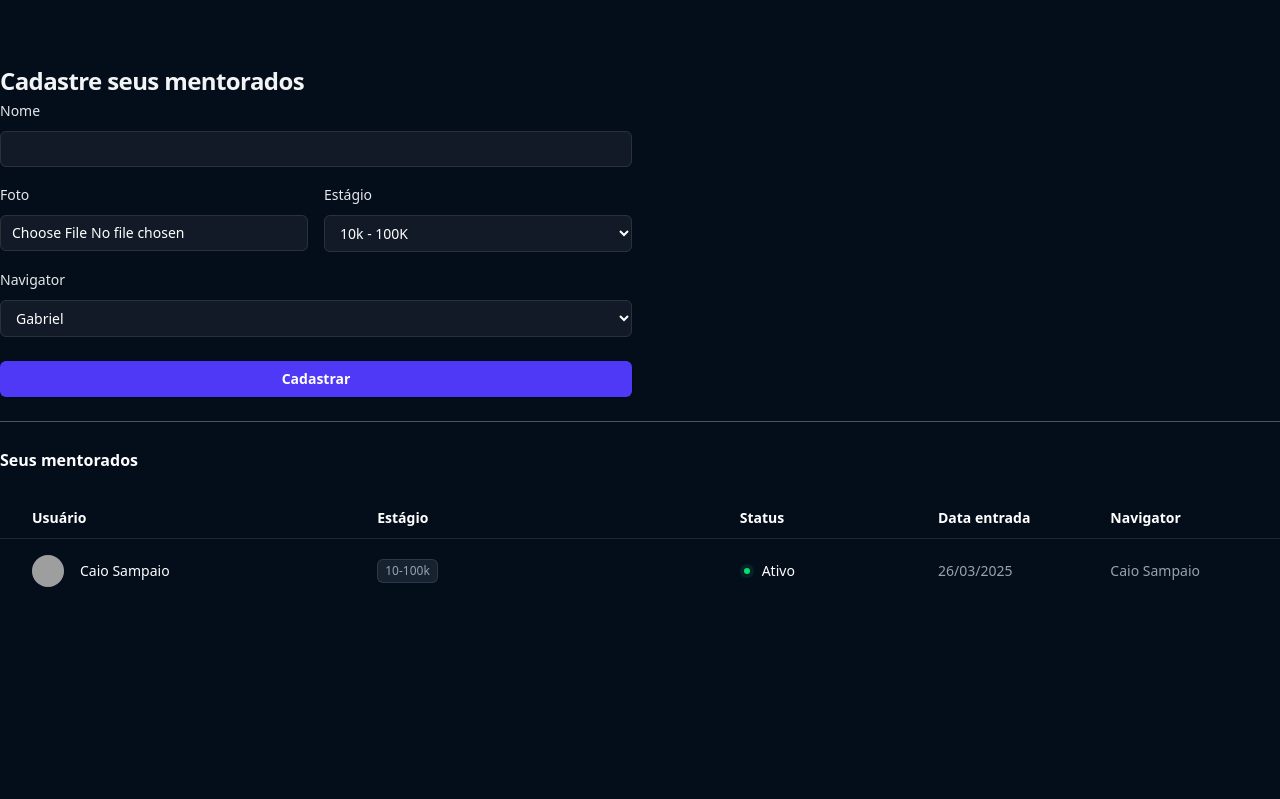
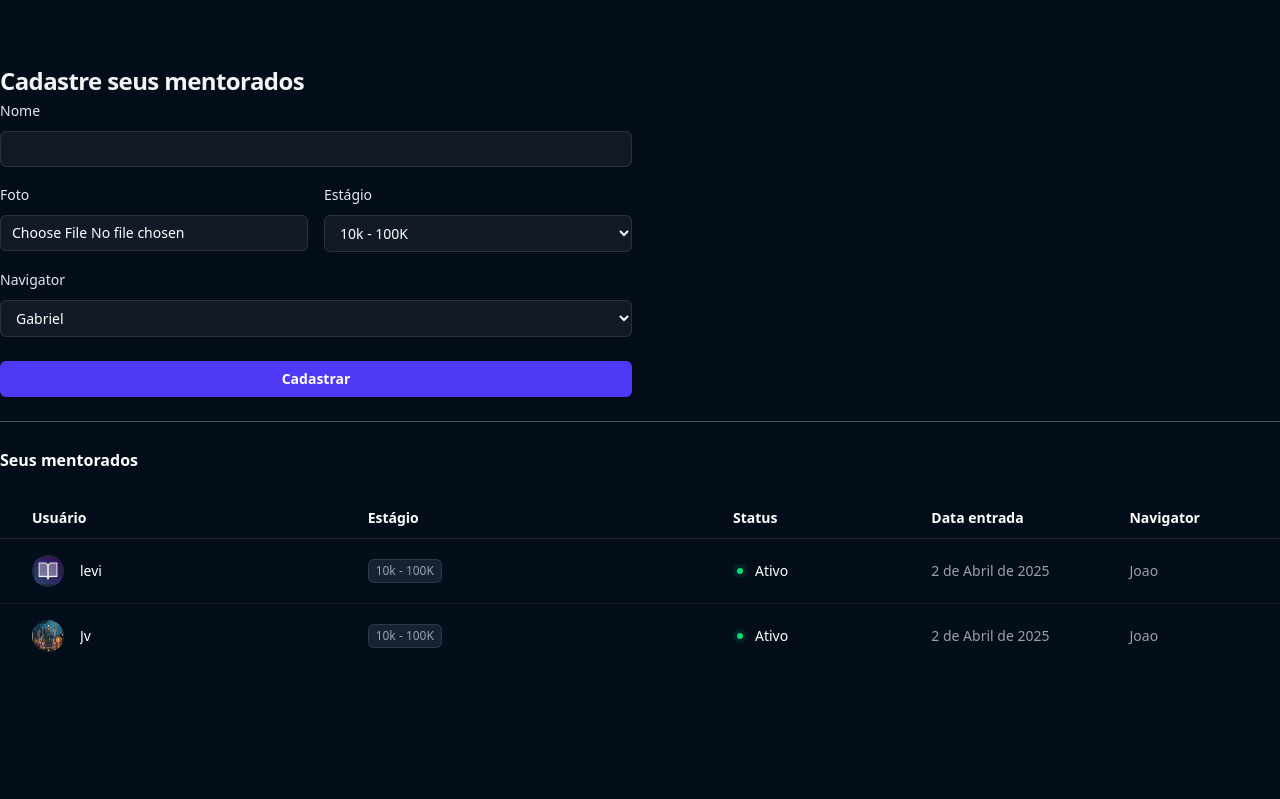
Before and after one commit to LevyCostta/sistema_gestao_mentorados, a Django app: page /mentorados/ in a window 1280 px wide. Shown: the part 65-864 px from the top of the page. Run offline with Django 5.2, Linux system fonts and the light colour scheme; a user stored in the database is signed in; data comes from the database, SQL or seed files in the repository; both versions use the stored data as it was after the commit; grey boxes are pictures that could not be loaded.

Commit message:
Criando alguns mentorados para teste

```diff
--- a/mentorados/templates/mentorados.html
+++ b/mentorados/templates/mentorados.html
@@ -131,17 +131,17 @@
               </thead>
               <tbody class="divide-y divide-white/5">
 
-
+                  {% for mentorado in mentorados%}
                   <tr>
                     <td class="py-4 pl-4 pr-8 sm:pl-6 lg:pl-8">
                       <div class="flex items-center gap-x-4">
-                        <img src="#" alt="" class="size-8 rounded-full bg-gray-800">
-                        <div class="truncate text-sm/6 font-medium text-white">Caio Sampaio</div>
+                        <img src="{{mentorado.foto.url}}" alt="" class="size-8 rounded-full bg-gray-800">
+                        <div class="truncate text-sm/6 font-medium text-white">{{mentorado.nome}}</div>
                       </div>
                     </td>
                     <td class="hidden py-4 pl-0 pr-4 sm:table-cell sm:pr-8">
                       <div class="flex gap-x-3">
-                        <div class="rounded-md bg-gray-700/40 px-2 py-1 text-xs font-medium text-gray-400 ring-1 ring-inset ring-white/10">10-100k</div>
+                        <div class="rounded-md bg-gray-700/40 px-2 py-1 text-xs font-medium text-gray-400 ring-1 ring-inset ring-white/10">{{mentorado.get_estagio_display}}</div>
                       </div>
                     </td>
                     <td class="py-4 pl-0 pr-4 text-sm/6 sm:pr-8 lg:pr-20">
@@ -152,12 +152,13 @@
                         <div class="hidden text-white sm:block">Ativo</div>
                       </div>
                     </td>
-                    <td class="hidden py-4 pl-0 pr-8 text-sm/6 text-gray-400 md:table-cell lg:pr-20">26/03/2025</td>
+                    <td class="hidden py-4 pl-0 pr-8 text-sm/6 text-gray-400 md:table-cell lg:pr-20">{{mentorado.criado_em}}</td>
                     <td class="hidden py-4 pl-0 pr-8 text-sm/6 text-gray-400 md:table-cell lg:pr-20">
 
-                        Caio Sampaio
+                        {{mentorado.navigator.nome}}
                     </td>
                   </tr>
+                {% endfor %}
 
               </tbody>
             </table>
--- a/mentorados/urls.py
+++ b/mentorados/urls.py
@@ -2,5 +2,5 @@ from django.urls import path
 from . import views
 
 urlpatterns = [
-    path('', views.mentorados, name ='mentorados'),
+    path('', views.mentorados, name = 'mentorados'),
 ]
--- a/mentorados/views.py
+++ b/mentorados/views.py
@@ -12,8 +12,9 @@ def mentorados(request):
 
     if request.method == 'GET':
         navigators = Navigators.objects.filter(user=request.user)
-        print(navigators)
-        return render(request, 'mentorados.html', {'estagios': Mentorados.estagio_choices, 'navigators': navigators})
+        mentorados = Mentorados.objects.filter(user=request.user)
+
+        return render(request, 'mentorados.html', {'estagios': Mentorados.estagio_choices, 'navigators': navigators, 'mentorados': mentorados})
 
     elif request.method == 'POST':
         nome = request.POST.get('nome')
```
Also changed, not shown: db.sqlite3, media/fotos/IMG-20190226-WA0055.jpg (added).
